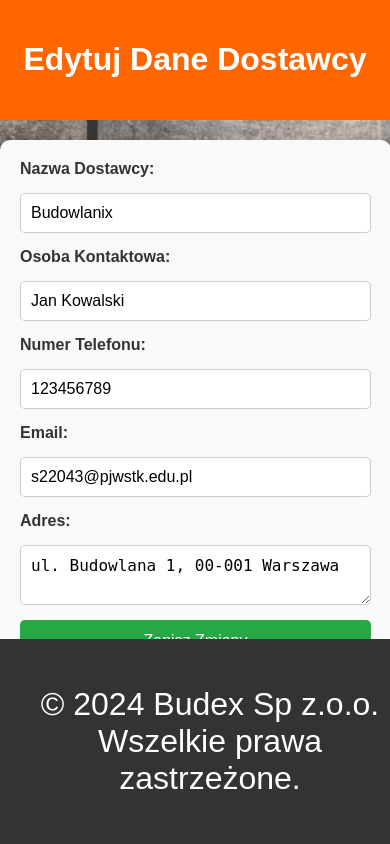
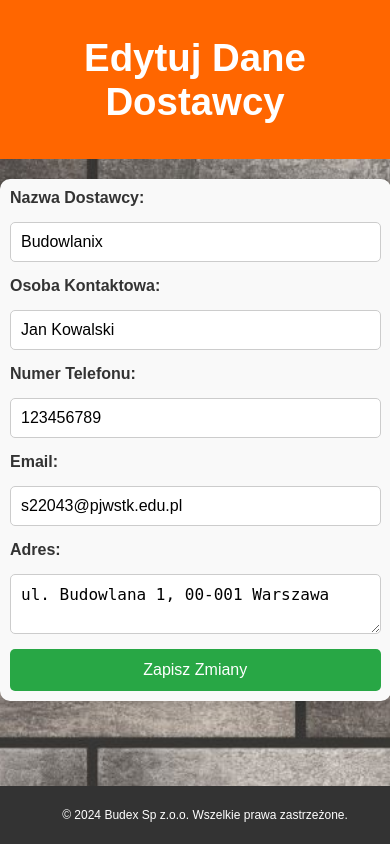
Before and after one commit to Szymon-Stefanski/Building_Rental_Store_Website, a PHP site: page /projekt_byt/Warehouse/editSupplier.php?id=1 in a window 390 px wide. Run offline with PHP 8.4, Linux system fonts and the light colour scheme; the visitor is signed in with stand-in values (Sample User, id 1); data comes from the database, SQL or seed files in the repository.

Commit message:
Modified view.

```diff
--- a/projekt_byt/Style/style_editSupplier.css
+++ b/projekt_byt/Style/style_editSupplier.css
@@ -76,3 +76,60 @@ footer {
     width: 100%;
     font-size: 32px;
 }
+
+/* Responsywność */
+@media (max-width: 768px) {
+    .header {
+        padding: 15px;
+        font-size: 1.5rem;
+    }
+
+    .main-content {
+        width: 95%;
+        padding: 15px;
+    }
+
+    .add-supplier-form input[type="text"],
+    .add-supplier-form input[type="email"],
+    .add-supplier-form textarea {
+        font-size: 14px;
+        padding: 8px;
+    }
+
+    .add-supplier-form button {
+        font-size: 14px;
+        padding: 10px;
+    }
+
+    footer {
+        font-size: 14px;
+        padding: 10px;
+    }
+}
+
+@media (max-width: 480px) {
+    .header {
+        padding: 10px;
+        font-size: 1.2rem;
+    }
+
+    .main-content {
+        padding: 10px;
+    }
+
+    .add-supplier-form input[type="text"],
+    .add-supplier-form input[type="email"],
+    .add-supplier-form textarea {
+        font-size: 12px;
+        padding: 6px;
+    }
+
+    .add-supplier-form button {
+        font-size: 12px;
+        padding: 8px;
+    }
+
+    footer {
+        font-size: 12px;
+    }
+}
```
